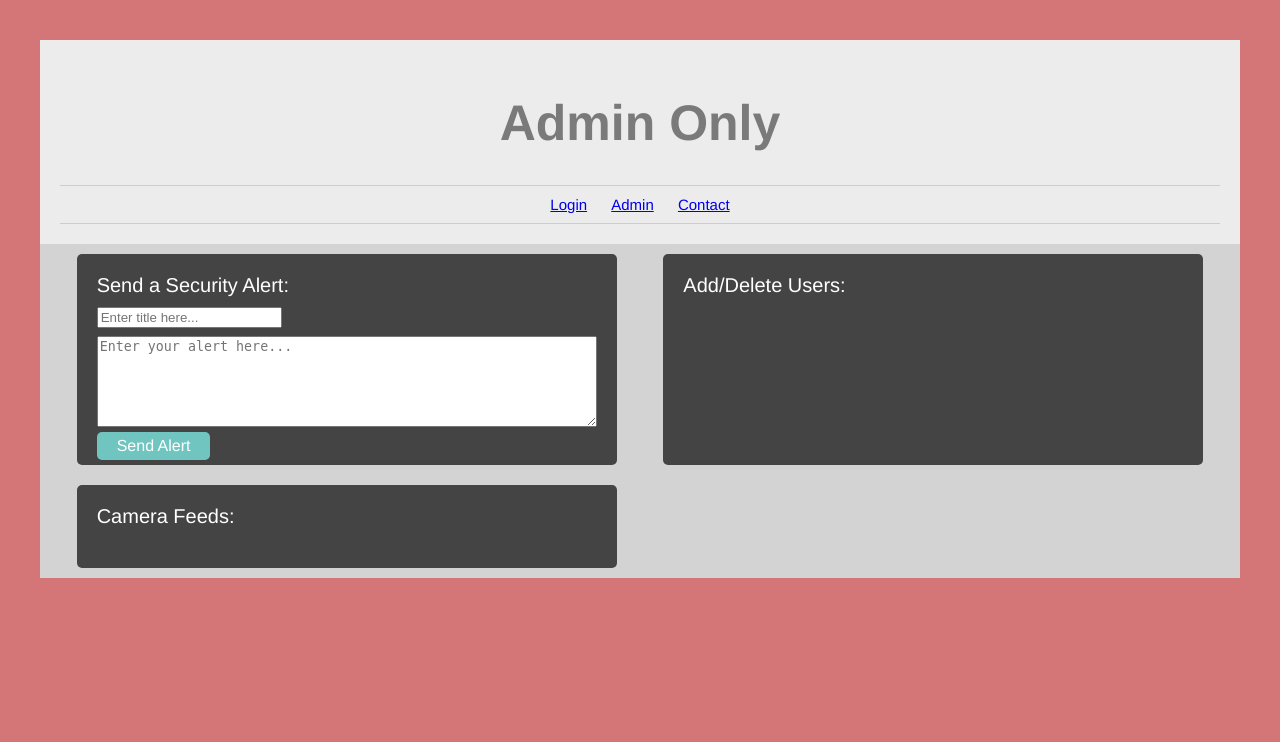
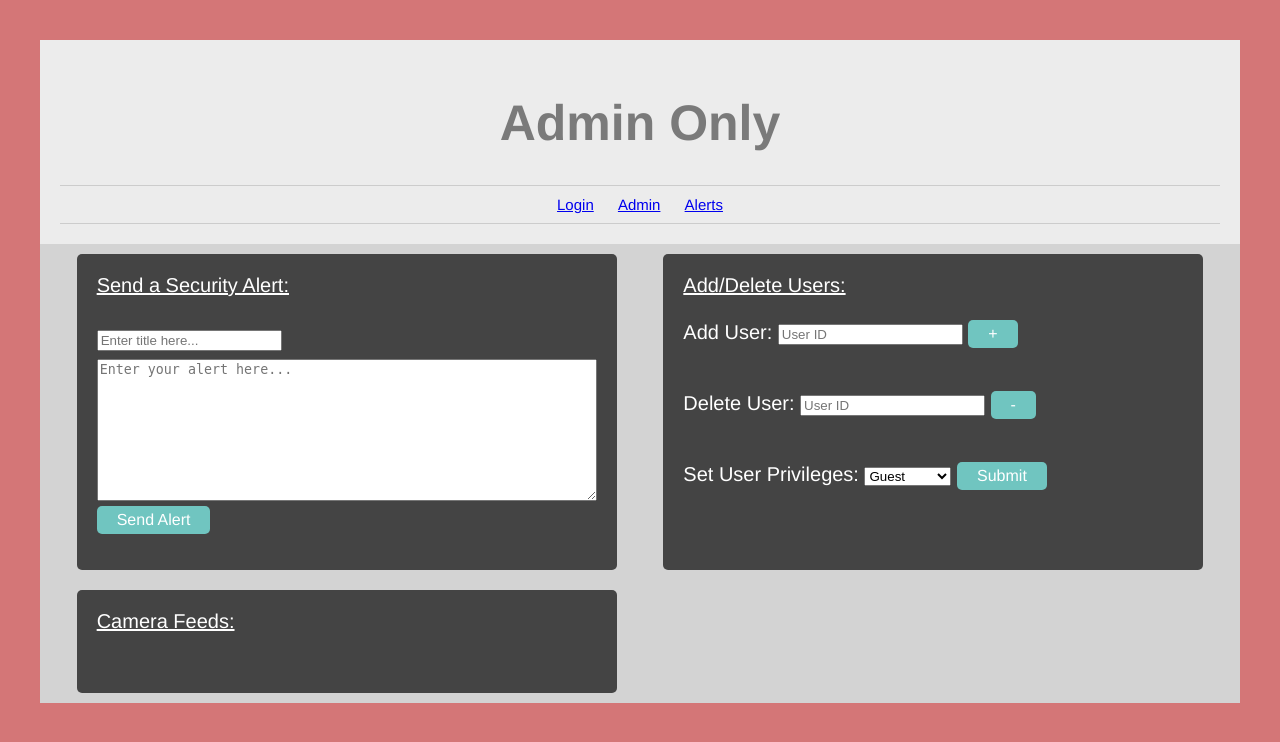
Before and after one commit to darkestmidnight/fedcodeathon2018, a Django app: template index/templates/registration/admin.html in a window 1280 px wide. Shown: the top 742 px of the page. Run offline with Django 3.2, Linux system fonts and the light colour scheme; the template is opened without the code that fills it, so the values that code supplies are empty.

Commit message:
updates to admin page

```diff
--- a/index/templates/registration/admin.html
+++ b/index/templates/registration/admin.html
@@ -69,11 +69,10 @@
         padding: 20px;
         font-size: 125%;
         margin-top: 10px;
-        padding-bottom: 40px;
+        padding-bottom: 60px;
         }
 
         textarea {
-
             height: 60%;
             margin-top: 8px;
             -webkit-box-sizing: border-box;
@@ -82,9 +81,9 @@
             width: 100%;
         }
 
-        input[type="submit"] {
+        input[type="submit"], button {
             display: block;
-            background-color: #70c5c0; /* Green */
+            background-color: #70c5c0;
             border: none;
             color: white;
             padding: 5px 20px;
@@ -115,25 +114,36 @@
               <ul class="nav">
                     <li><a href="./login.html/">Login</a></li>
                     <li><a href="./admin.html/">Admin</a></li>
-                    <li><a href="/contact/">Contact</a></li>
+                    <li><a href="./alerts/">Alerts</a></li>
                 </ul>
             </header>
-
         </div>
 
             <div class="wrapper">
                 <div class="box a">
-                    Send a Security Alert:
+                    <u>Send a Security Alert:</u><br><br/>
                     <input type="text" placeholder="Enter title here...">
                     <textarea placeholder="Enter your alert here..."></textarea>
                     <input type="submit" value="Send Alert">
                 </div>
                 <div class="box b">
-                    Add/Delete Users:
-
+                    <u>Add/Delete Users:</u><br><br/>
+                    Add User:
+                    <input type="name" placeholder="User ID">
+                    <button>+</button><br><br/>
+                    Delete User:
+                    <input type="name" placeholder="User ID">
+                    <button>-</button><br><br/>
+                    Set User Privileges:
+                    <select>
+                            <option value="Guest">Guest</option>
+                            <option value="Basic User">Basic User</option>
+                            <option value="Admin">Admin</option>
+                    </select>
+                    <input type="submit" value="Submit">
                 </div>
                 <div class="box c">
-                    Camera Feeds:
+                    <u>Camera Feeds:</u>
                 </div>
             </div>
 
--- a/index/templates/registration/alerts.html
+++ b/index/templates/registration/alerts.html
@@ -131,9 +131,9 @@
               <h1>Statistics </h1>
 
               <ul class="nav">
-                    <li><a href="./login.html/">Login</a></li>
-                    <li><a href="./admin.html/">Admin</a></li>
-                    <li><a href="/contact/">Contact</a></li>
+                    <li><a href="./registration/login.html/">Login</a></li>
+                    <li><a href="./registration/admin.html/">Admin</a></li>
+                    <li><a href="./registration/alerts.html/">Alerts</a></li>
                 </ul>
             </header>
 
```
